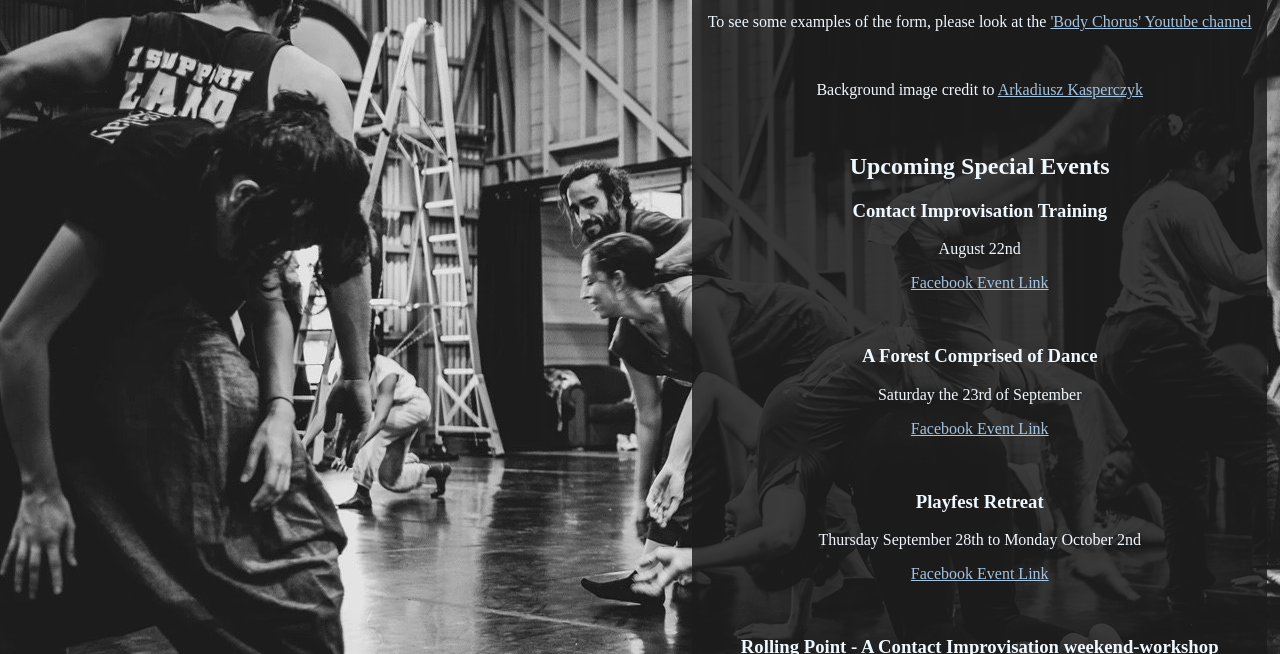
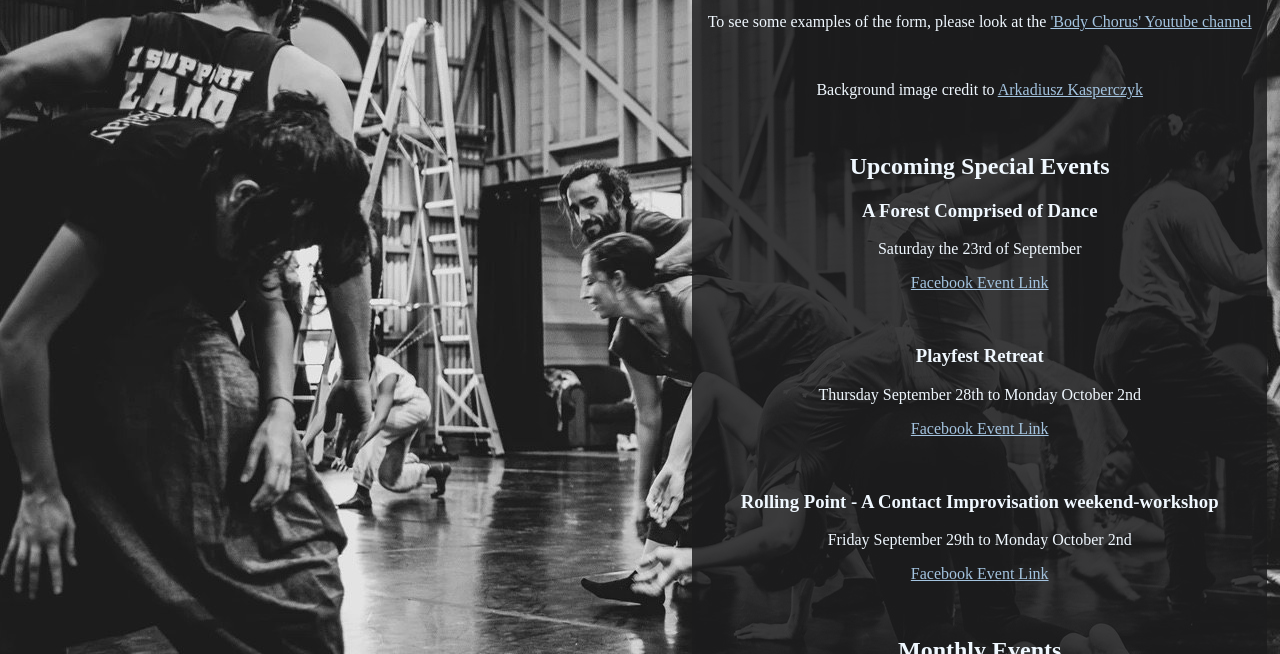
Before and after one commit to Eamonn-O-Flaherty/Sydney-Contact-Improv-Dance-Community, a plain HTML site: page index.html in a window 1280 px wide. Shown: the part 146-800 px from the top of the page. Drawn offline with Linux system fonts and the light colour scheme.

Commit message:
Add files via upload

```diff
--- a/index.html
+++ b/index.html
@@ -18,14 +18,6 @@ xmlns:fb="http://ogp.me/ns/fb#">
     <br>
 
     <h2>Upcoming Special Events</h2>
-
-
-
-
-    <h3>Contact Improvisation Training</h3>
-    <p>August 22nd</p>
-    <p><a href="https://www.facebook.com/events/1985708068480203" target="_blank" rel="noopener noreferrer">Facebook Event Link</a></p>
-    <br>
 
     <h3>A Forest Comprised of Dance</h3>
     <p>Saturday the 23rd of September</p>
```
